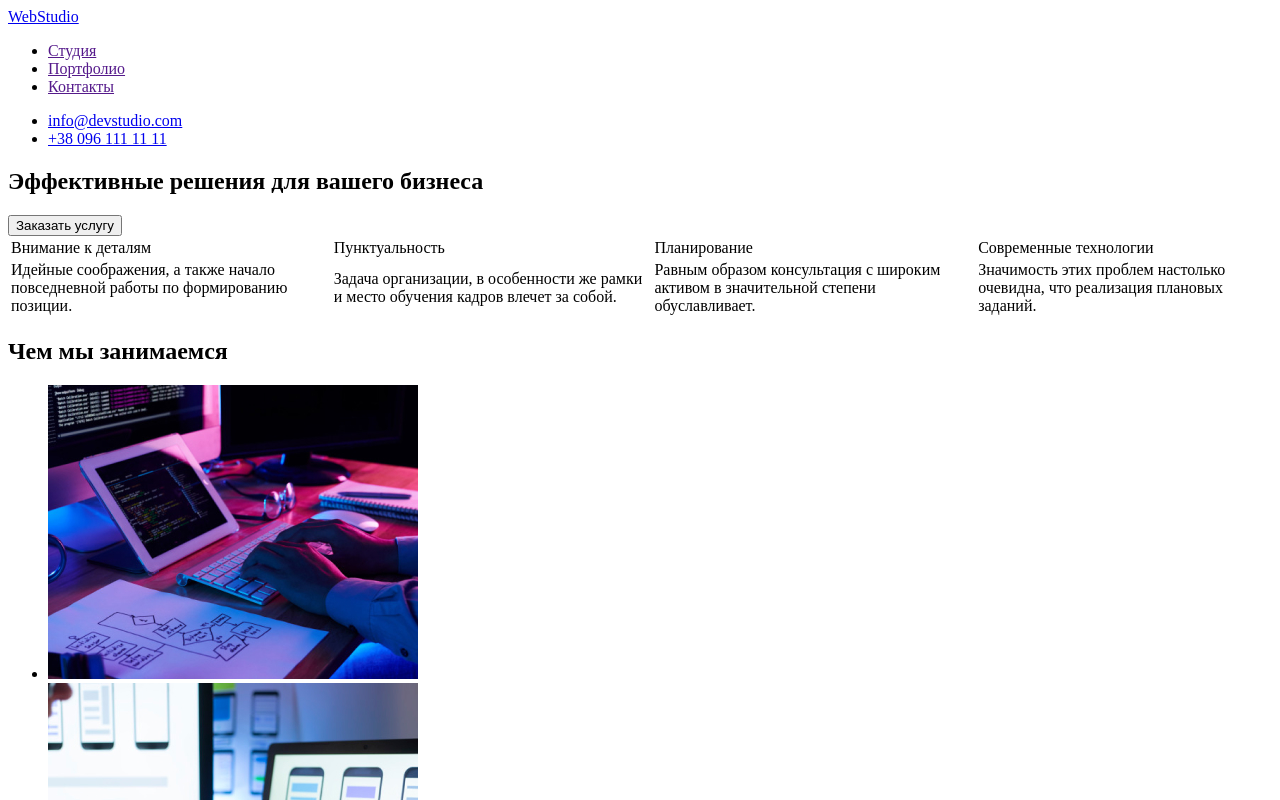
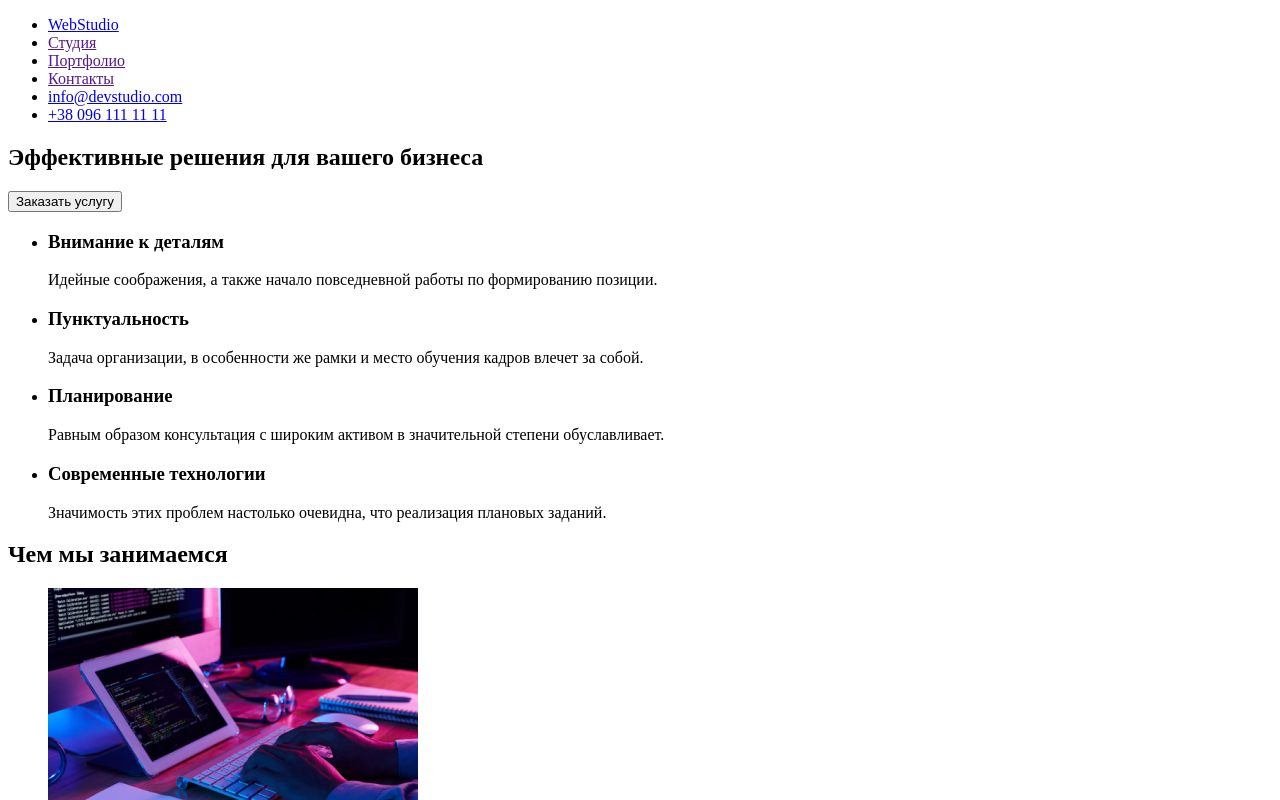
Before and after one commit to ViktoriiaMurzhak/goit-markup-hw-01, a plain HTML site: page index.html in a window 1280 px wide. Shown: the top 800 px of the page. Drawn offline with Linux system fonts and the light colour scheme.

Commit message:
Зробила зміни, відповідно до ДЗ

```diff
--- a/index.html
+++ b/index.html
@@ -12,22 +12,15 @@
   <!-- Шапка сторінки з логотипом (верхній блок)-->
   <header>
     <nav>
-      <div class="logo1"><a href="/">WebStudio</a></div>
       <!-- Навігація на інші сторінки -->
-      <div class="spc-header">
         <ul>
+          <li><a href="/">WebStudio</a></li>
           <li><a href="">Студия</a></li>
           <li><a href="">Портфолио</a></li>
           <li><a href="">Контакты</a></li>
-        </ul>
-      </div>
-      <!--mail tel-->
-      <div class="mail-tel-header">
-        <ul>
           <li><a href="mailto:info@devstudio.com">info@devstudio.com</a></li>
           <li><a href="tel:+380961111111">+38 096 111 11 11</a></li>
         </ul>
-      </div>
     </nav>
   </header>
 
@@ -41,34 +34,35 @@
 
     <!--Чем мы занимаемся-->
     <section>
-      <div>
-        <table>
-          <tbody>
-            <tr>
-              <td>Внимание к деталям</td>
-              <td>Пунктуальность</td>
-              <td>Планирование</td>
-              <td>Современные технологии</td>
-            </tr>
-            <tr>
-              <td>Идейные соображения, а также начало повседневной работы по формированию позиции.</td>
-              <td>Задача организации, в особенности же рамки и место обучения кадров влечет за собой.</td>
-              <td>Равным образом консультация с широким активом в значительной степени обуславливает.</td>
-              <td>Значимость этих проблем настолько очевидна, что реализация плановых заданий.</td>
-            </tr>
-          </tbody>
-        </table>
-      </div>
+        <ul>
+          <li>
+            <h3>Внимание к деталям</h3>
+            <p>Идейные соображения, а также начало повседневной работы по формированию позиции.</p>
+          </li>
+          <li>
+            <h3>Пунктуальность</h3>
+            <p>Задача организации, в особенности же рамки и место обучения кадров влечет за собой.</p>
+          </li>
+          <li>
+              <h3>Планирование</h3>
+              <p>Равным образом консультация с широким активом в значительной степени обуславливает.</p>
+          </li>
+          <li>
+              <h3>Современные технологии</h3>
+              <p>Значимость этих проблем настолько очевидна, что реализация плановых заданий.</p>
+          </li>
+            </ul>
+      </section>
 
-      <div>
+      <section>
         <h2>Чем мы занимаемся</h2>
         <ul>
-          <li><img src="./images/box 1.jpg" alt="photo1" width="370"> </li>
-          <li><img src="./images/box 2.jpg" alt="photo2" width="370"></li>
-          <li><img src="./images/box 3.jpg" alt="photo3" width="370"></li>
+          <li><img src="./images/box1.jpg" alt="photo1" width="370"></li>
+          <li><img src="./images/box2.jpg" alt="photo2" width="370"></li>
+          <li><img src="./images/box3.jpg" alt="photo3" width="370"></li>
         </ul>
-      </div>
-    </section>
+      </section>
+
 
     <!--Наша команда-->
     <section>
@@ -76,22 +70,22 @@
       <ul>
         <li>
           <img src="./images/img.jpg" alt="Игорь Демьяненко" width="270">
-          <h4>Игорь Демьяненко</h4>
+          <h3>Игорь Демьяненко</h3>
           <p>Product Designer</p>
         </li>
         <li>
-          <img src="./images/img (1).jpg" alt="Ольга Репина" width="270">
-          <h4>Ольга Репина</h4>
+          <img src="./images/img(1).jpg" alt="Ольга Репина" width="270">
+          <h3>Ольга Репина</h3>
           <p>Frontend Developer</p>
         </li>
         <li>
-          <img src="./images/img (2).jpg" alt="Николай Тарасов" width="270">
-          <h4>Николай Тарасов</h4>
+          <img src="./images/img(2).jpg" alt="Николай Тарасов" width="270">
+          <h3>Николай Тарасов</h3>
           <p>Marketing</p>
         </li>
         <li>
-          <img src="./images/img (3).jpg" alt="Михаил Ермаков" width="270">
-          <h4>Михаил Ермаков</h4>
+          <img src="./images/img(3).jpg" alt="Михаил Ермаков" width="270">
+          <h3>Михаил Ермаков</h3>
           <p>UI Designer</p>
         </li>
       </ul>
@@ -102,9 +96,8 @@
     <!-- Копірайт -->
     <a href="/">WebStudio</a>
     <!-- Посилання на соцмережі -->
-    <address>г. Киев, пр-т Леси Украинки, 26</address>
-
     <address>
+      <a href="">г. Киев, пр-т Леси Украинки, 26</a>
       <a href="mailto:info@example.com">info@example.com</a>
       <a href="tel:+380991111111">+38 099 111 11 11</a>
     </address>
```
Also changed, not shown: images/box1.jpg (renamed from images/box 1.jpg), images/box2.jpg (renamed from images/box 2.jpg), images/box3.jpg (renamed from images/box 3.jpg), images/img(1).jpg (renamed from images/img (1).jpg), images/img(2).jpg (renamed from images/img (2).jpg), images/img(3).jpg (renamed from images/img (3).jpg), 2 other files.
